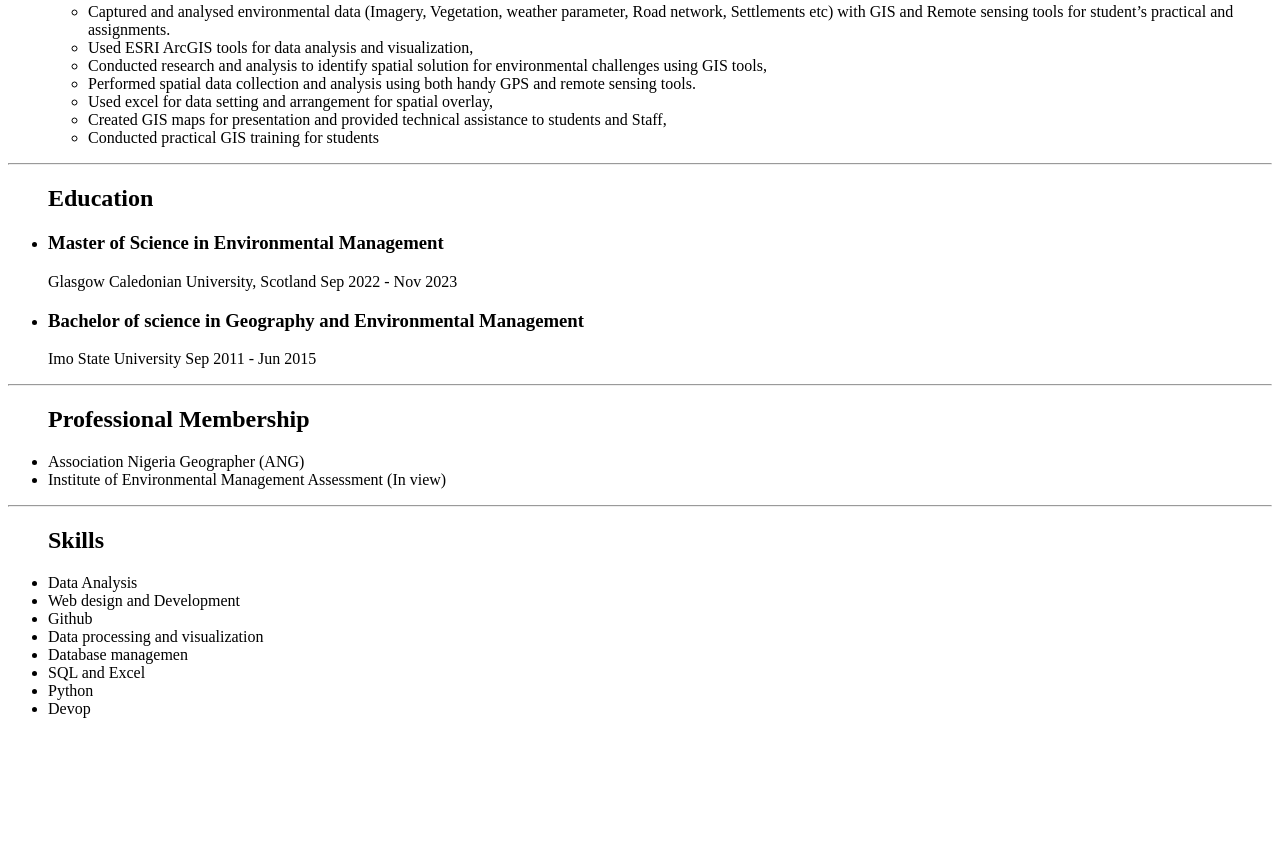
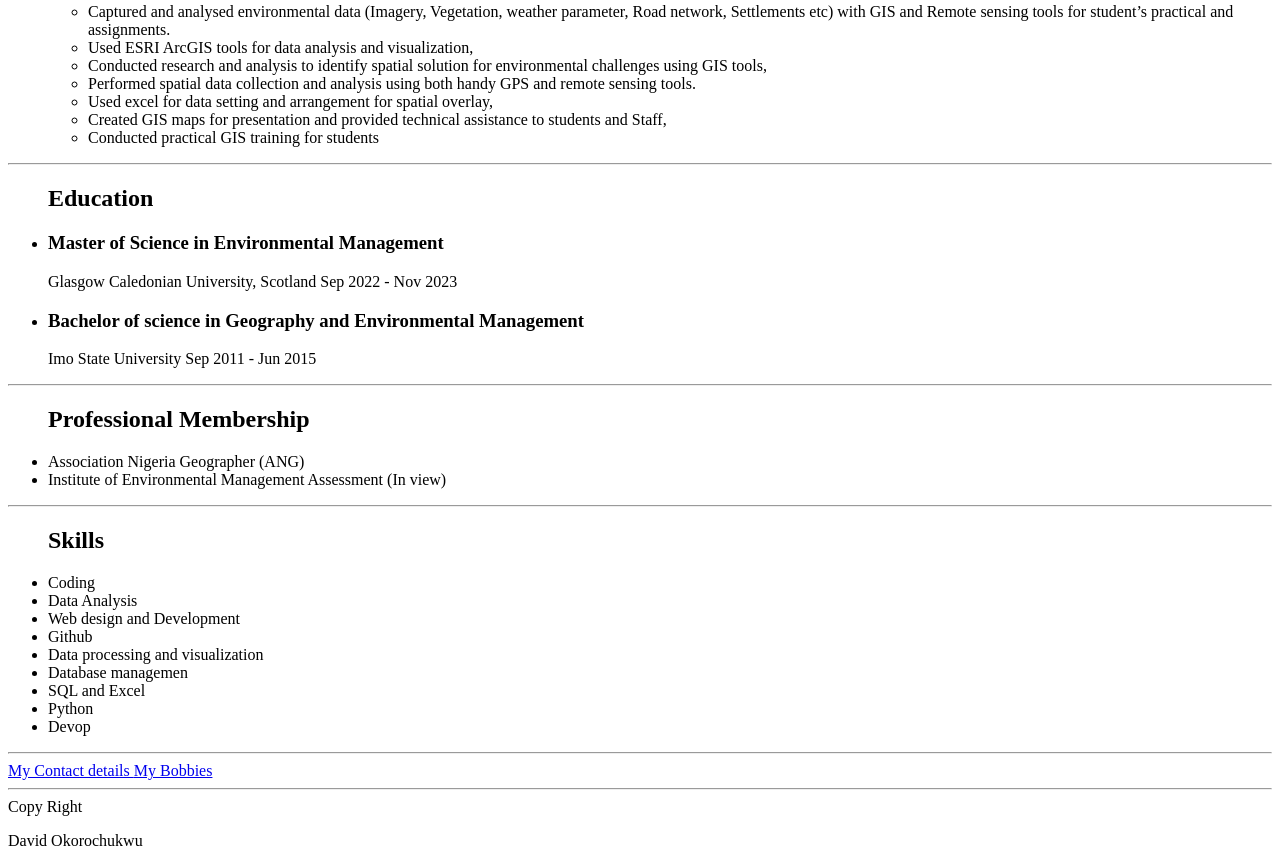
Before and after one commit to diboyokoro/David-Resume, a plain HTML site: page index.html in a window 1280 px wide. Shown: the part 917-1775 px from the top of the page. Before the commit the page ends 1651 px from the top, so only its background shows below. Drawn offline with Linux system fonts and the light colour scheme.

Commit message:
Add files via upload

```diff
--- a/index.html
+++ b/index.html
@@ -85,6 +85,7 @@
     </ul>
     <hr>
     <ul> <h2>Skills</h2>
+        <li>Coding</li>
         <li>Data Analysis </li>
         <li>Web design and Development</li>
         <li>Github</li>
@@ -95,5 +96,10 @@
         <li>Python</li>
         <li>Devop</li>
     </ul>
+    <hr>
+    <a href="./contact.html"> My Contact details </a>
+    <a href="./Hobby.html"> My Bobbies </a>
+    <hr>
+    <footer> Copy Right</p> David Okorochukwu</footer>
 </body>
 </html>
```
